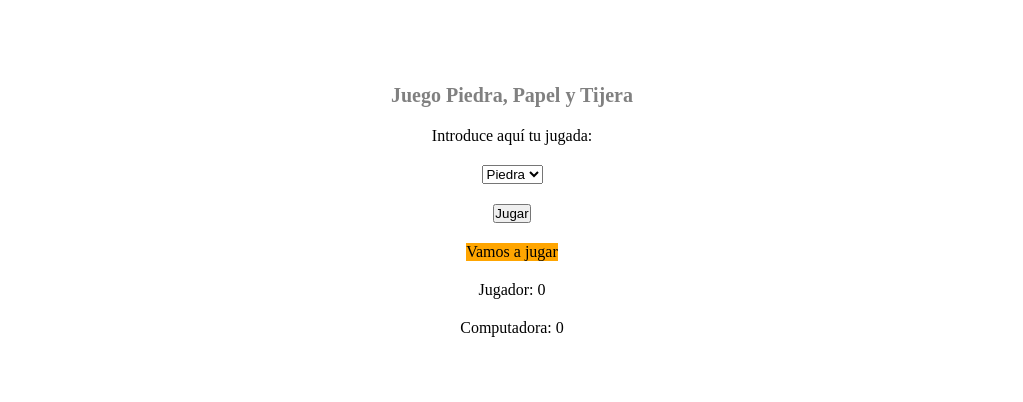
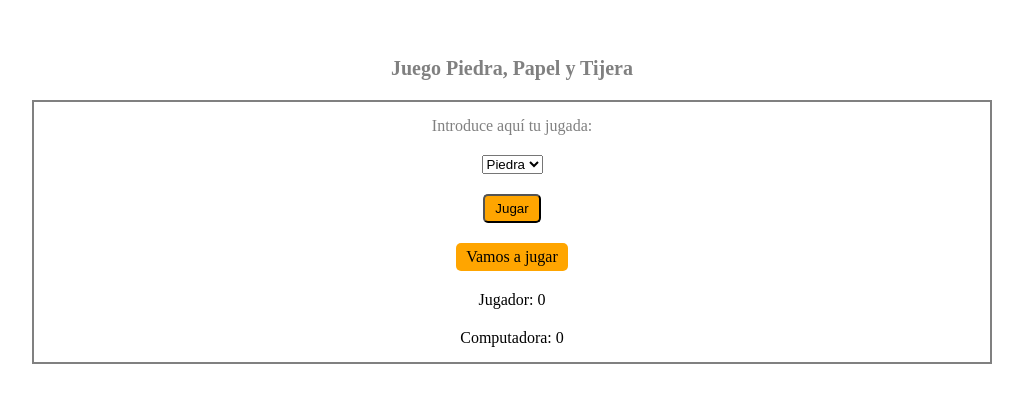
Before and after one commit to Adalab/modulo-2-evaluacion-intermedia-mireiamc, a plain HTML site: page index.html in a window 1280 px wide. Shown: the part 190-592 px from the top of the page, without its empty margins (128-1151 px from the left). Drawn offline with Linux system fonts and the light colour scheme.

Commit message:
some new styles

```diff
--- a/index.html
+++ b/index.html
@@ -16,8 +16,8 @@
                 <option value="papel">Papel</option>
                 <option value="tijera">Tijera</option>
             </select>
-            <button class="js-btn">Jugar</button>
-            <button class="js-btn-reset hidden">Reiniciar Juego</button>
+            <button class="js-bt btn">Jugar</button>
+            <button class="js-btn-reset hidden reset-btn">Reiniciar Juego</button>
             <section class="results">
                 <p class="js-result game-text">Vamos a jugar</p>
                 <p>Jugador: <span class="js-player1-result">0</span></p>
--- a/main.css
+++ b/main.css
@@ -14,7 +14,7 @@
     justify-content: center;
     align-items: center;
     gap: 20px;
-    height: 100vh;;
+    height: 100vh;
 }
 
 .form {
@@ -22,8 +22,10 @@
     flex-direction: column;
     align-items: center;
     align-content: center;
+    padding: 15px;
+    border: 2px solid grey;
 
-    width: 50vw;
+    width: 75vw;
     gap: 20px;
 }
 
@@ -33,16 +35,33 @@
     text-align: center;
 }
 
+.form-label {
+    color: grey;
+    font-size: 16px;
+}
+
 .results {
     display: flex;
     flex-direction: column;
     align-items: center;
     gap: 20px;
+
 }
 
 .game-text {
     background-color: orange;
-    border-radius: 100;
+    border-radius: 5px;
+    padding: 5px 10px;
+}
 
+.reset-btn {
+    background-color: orange;
+    padding: 5px 10px;
+    border-radius: 5px;
+}
 
+.btn {
+    background-color: orange;
+    padding: 5px 10px;
+    border-radius: 5px;
 }
```
